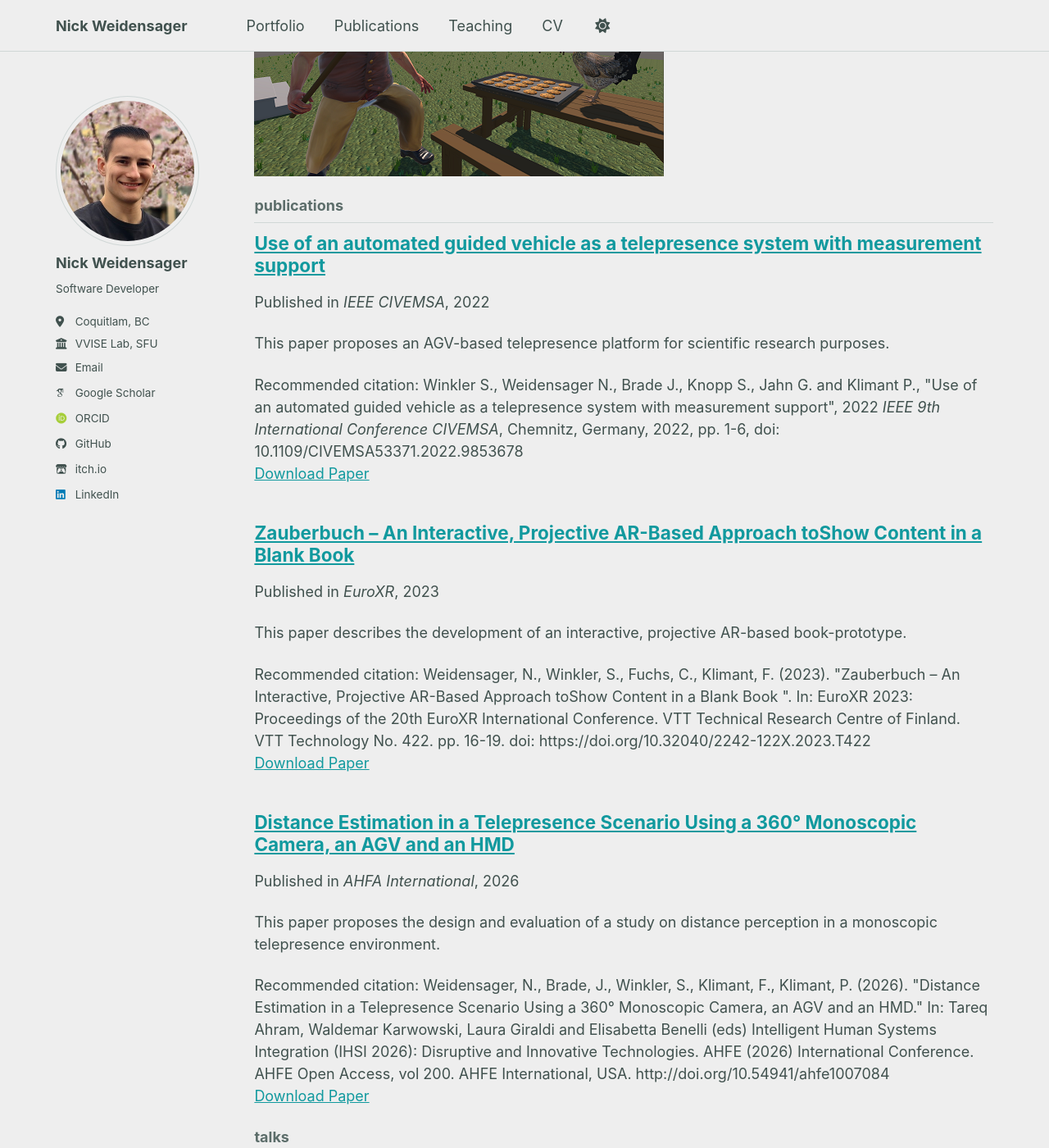
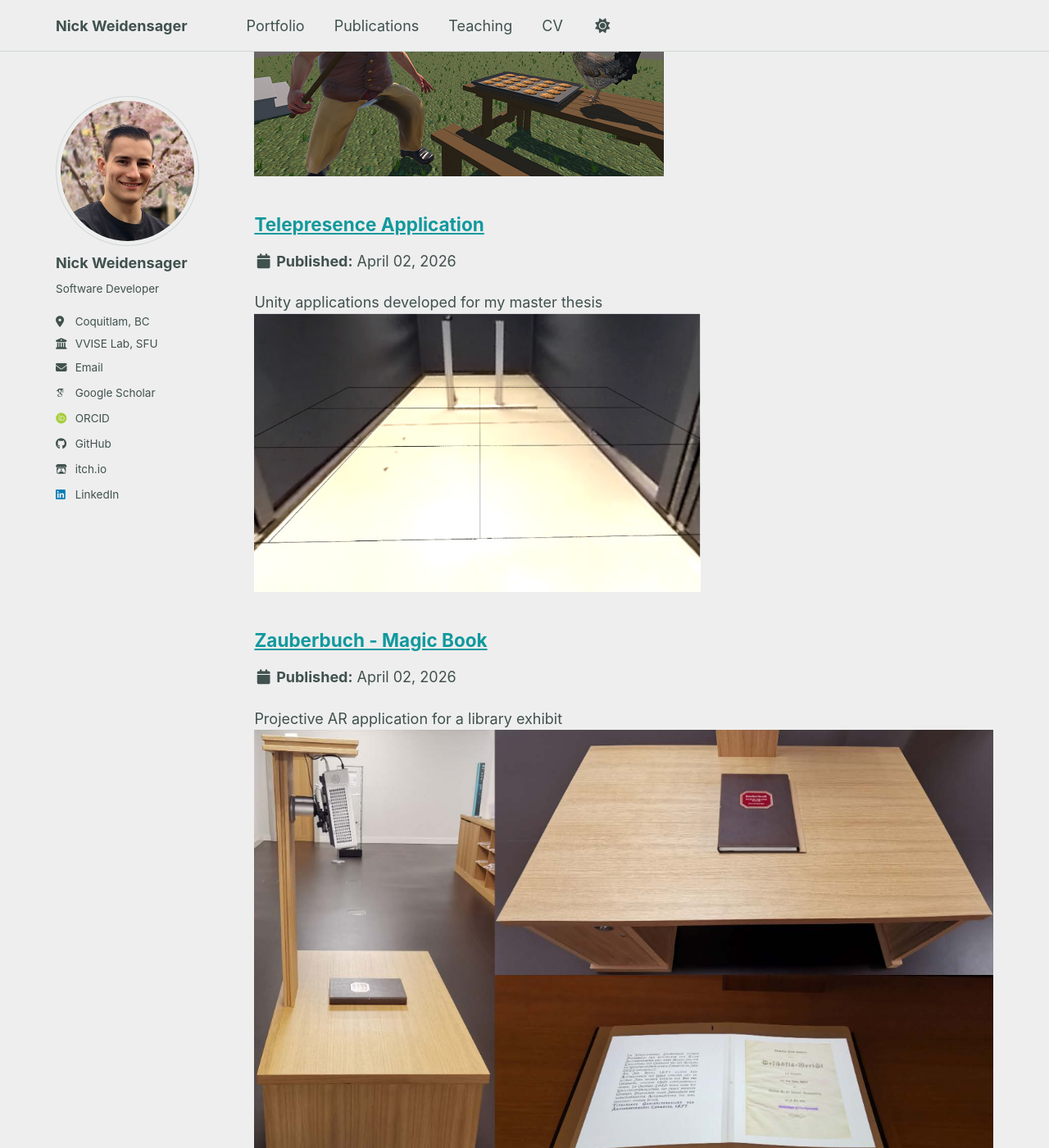
Before and after one commit to Teschnick/teschnick.github.io, a Jekyll site: the page built from _pages/collection-archive.html, in a window 1280 px wide and 1400 px high, scrolled down 383 px. Shown: the whole window at 82% size. Built offline with Jekyll 4.4.1, drawn with Linux system fonts in a browser that asks for light colours; some web fonts are replaced; a script bundle is joined from its source files by our own code; library files that are not in the unit come from our copies; some of the changed lines change nothing that is shown.

Commit message:
Content Push 2

```diff
--- /dev/null
+++ b/_portfolio/portfolio-telepresence.md
@@ -0,0 +1,16 @@
+---
+title: "Telepresence Application"
+excerpt: "Unity applications developed for my master thesis<br/><img src='/images/telepresence.png'>"
+collection: portfolio
+---
+
+HMD Application
+======
+
+The overall setup consisted of two applications running on different computers and exchanging data via UDP. The HMD application took in the 360° video stream, rendered it on a sphere in Unity and overlayed a grid via a custom shader. The previous picture showed the HMD view of the lab with overlayed grid and is taken from the [corresponding publication](https://openaccess.cms-conferences.org/publications/book/978-1-964867-76-2/article/978-1-964867-76-2_25). You can also find more info there.
+
+
+Control Application
+======
+
+The second application serfed multiple purposes: it established the connection with the AGV, enabling control via gamepad and controlled the whole user study procedure. The experimenter could control and monitor study progress and errors via a user interface and also control what was shown on the HMD. I am unfortunately not allowed to share more detailed information or screeshots of this side, as it was not published anywhere.
--- /dev/null
+++ b/_portfolio/portfolio-zauberbuch.md
@@ -0,0 +1,12 @@
+---
+title: "Zauberbuch - Magic Book"
+excerpt: "Projective AR application for a library exhibit<br/><img src='/images/zauberbuch.png'>"
+collection: portfolio
+---
+
+Cultural Capital of Europe project
+======
+
+The "Zauberbuch" or magic book was developed as an interactive exhibit for Chemnitz University of Technology's library to celebrate Chemnitz as Cultural Capital of Europe. The thumbnail showed the final setup as it is still used in the library, which was published at [EuroXR 23](https://publications.vtt.fi/pdf/technology/2023/T422.pdf).
+
+The application was built with Unity and utilizes [Tesseract](https://github.com/tesseract-ocr/tesseract) for optical character recognition (OCR) to recognize page numbers and display content dynamically. By loading pictures and text data directly from files, the setup can be easily adapted to new exhibition themes.
--- a/_publications/2026_02_11-Distance-Estimation-in-Telepresence.md
+++ b/_publications/2026_02_11-Distance-Estimation-in-Telepresence.md
@@ -5,7 +5,7 @@ category: conferences
 permalink: /publication/2026_02_11-Distance-Estimation-in-Telepresence
 excerpt: 'This paper proposes the design and evaluation of a study on distance perception in a monoscopic telepresence environment.'
 date: 2026-02-11
-venue: 'AHFA International'
+venue: 'AHFE International'
 paperurl: 'https://openaccess.cms-conferences.org/publications/book/978-1-964867-76-2/article/978-1-964867-76-2_25'
 citation: 'Weidensager, N., Brade, J., Winkler, S., Klimant, F., Klimant, P.  (2026). &quot;Distance Estimation in a Telepresence Scenario Using a 360° Monoscopic Camera, an AGV and an HMD.&quot; In: Tareq Ahram, Waldemar Karwowski, Laura Giraldi and Elisabetta Benelli (eds) Intelligent Human Systems Integration (IHSI 2026): Disruptive and Innovative Technologies. AHFE (2026) International Conference. AHFE Open Access, vol 200. AHFE International, USA.
 http://doi.org/10.54941/ahfe1007084'
```
Also changed, not shown: images/telepresence.png (added), images/zauberbuch.png (added).
